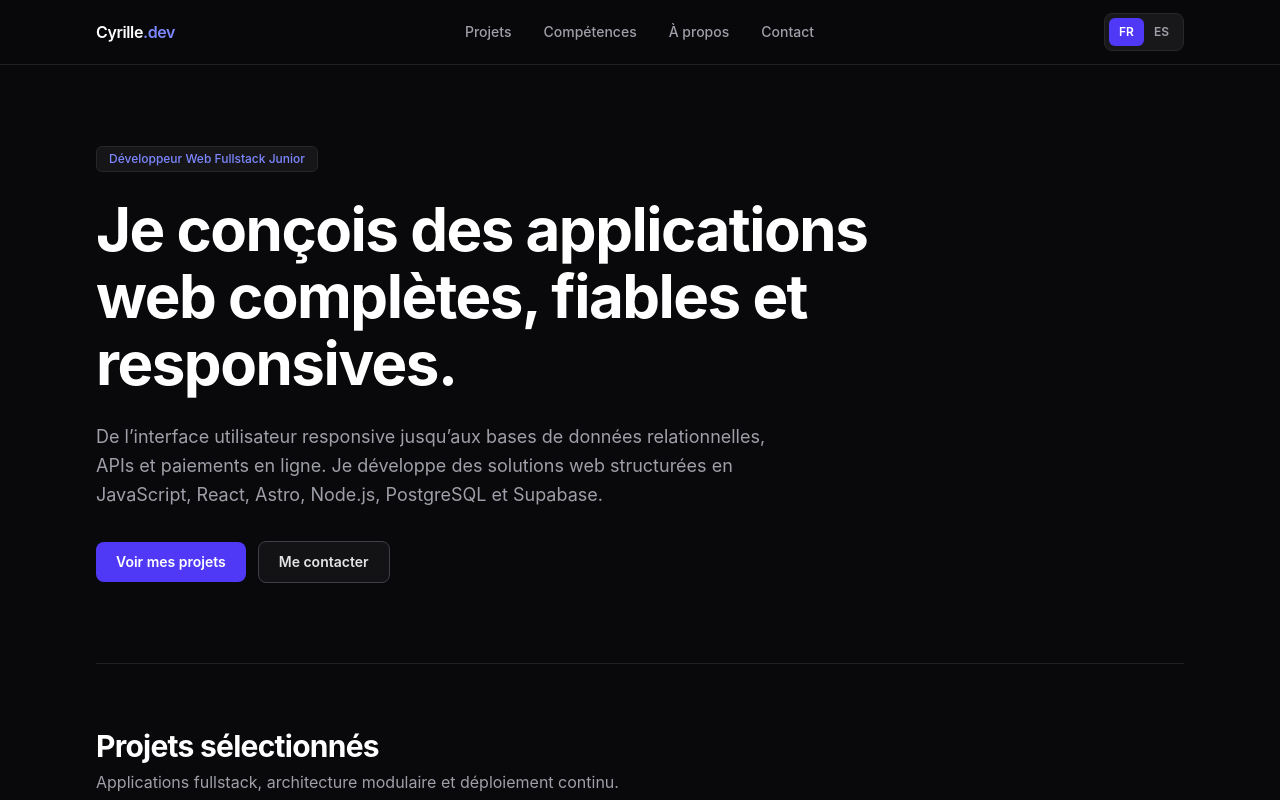
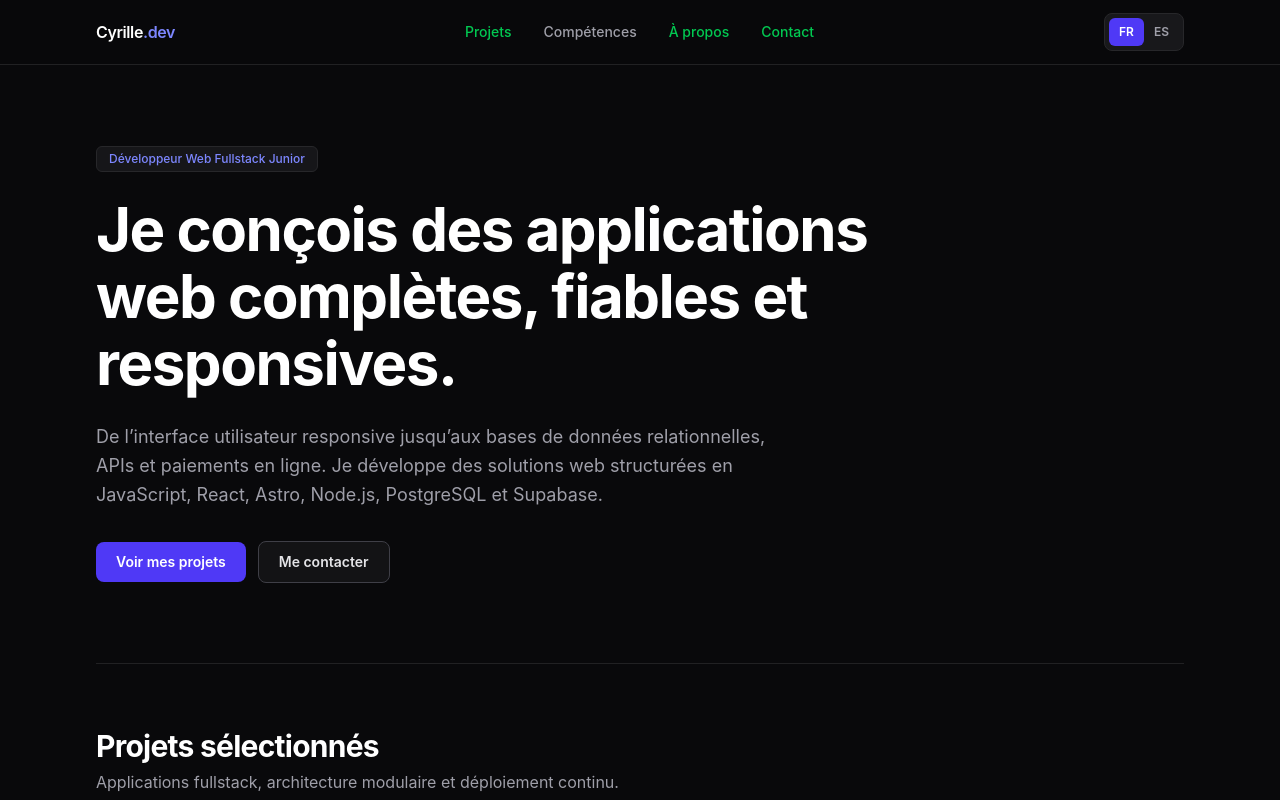
Before and after one commit to cyrille514/portfolio-dev, an Astro site: page / in a window 1280 px wide. Shown: the top 800 px of the page. Built offline with nearby package versions, Linux system fonts and the light colour scheme; Astro itself is replaced by a stand-in of ours.

Commit message:
Redesign color

```diff
--- a/src/components/Navbar.astro
+++ b/src/components/Navbar.astro
@@ -19,10 +19,10 @@ const { lang, nav } = Astro.props;
     </a>
 
     <nav aria-label="Primary" class="hidden items-center gap-6 text-sm font-medium text-zinc-400 md:flex lg:gap-8">
-      <a href="#projects" class="whitespace-nowrap transition-colors hover:text-white">{nav.projects}</a>
-      <a href="#skills" class="whitespace-nowrap transition-colors hover:text-white">{nav.skills}</a>
-      <a href="#about" class="whitespace-nowrap transition-colors hover:text-white">{nav.about}</a>
-      <a href="#contact" class="whitespace-nowrap transition-colors hover:text-white">{nav.contact}</a>
+      <a href="#projects" class="whitespace-nowrap text-green-500  transition-colors hover:text-violet-500">{nav.projects}</a>
+      <a href="#skills" class="whitespace-nowrap transition-colors hover:text-violet-500">{nav.skills}</a>
+      <a href="#about" class="whitespace-nowrap text-green-500 transition-colors hover:text-violet-500">{nav.about}</a>
+      <a href="#contact" class="whitespace-nowrap text-green-500 transition-colors hover:text-violet-500">{nav.contact}</a>
     </nav>
 
     <div class="flex shrink-0 items-center rounded-lg border border-zinc-800 bg-zinc-900 p-1 text-xs font-semibold">
```
